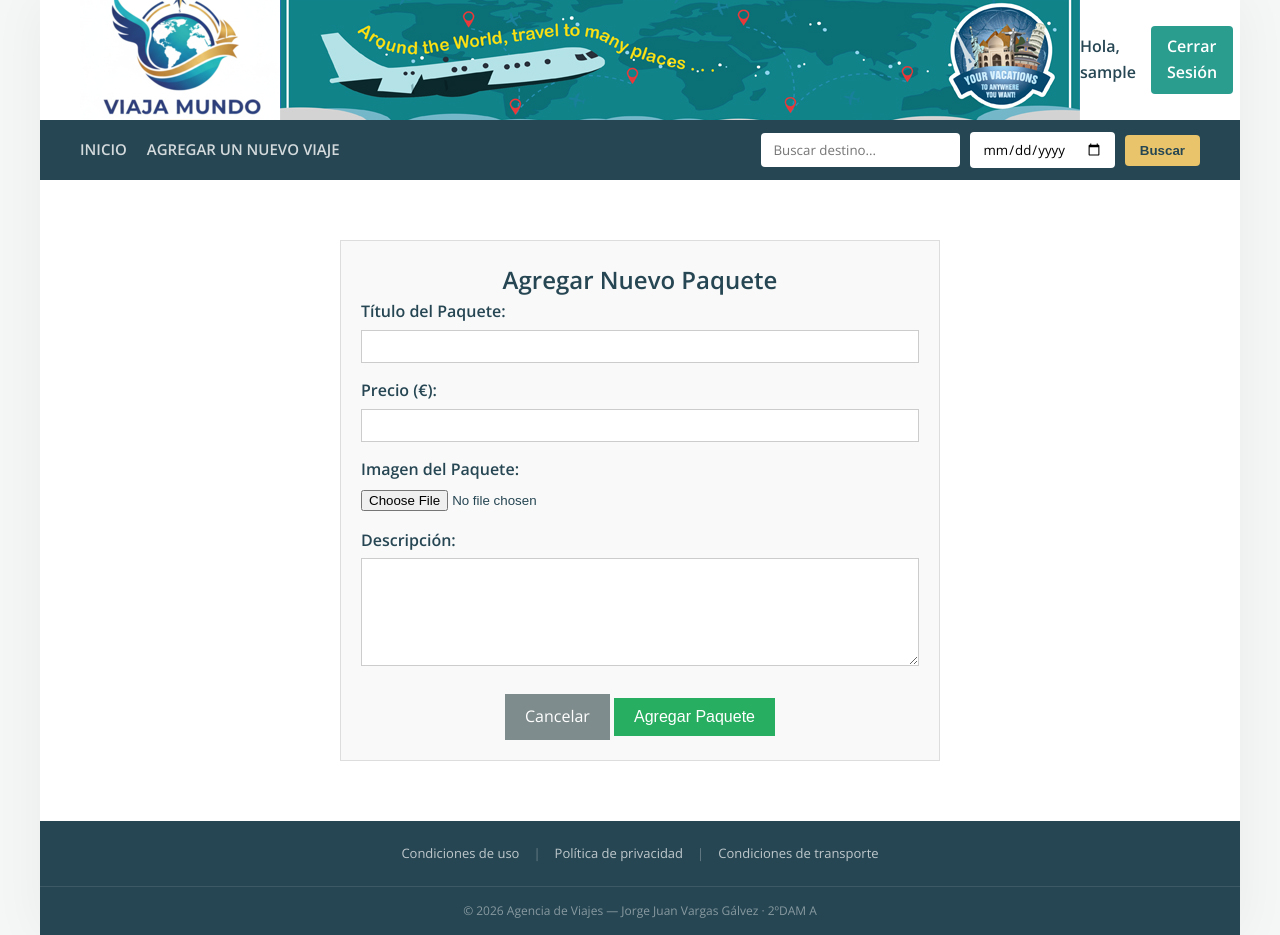
After one commit to DEV-JJVG/DAM-2026-TravelAgency-Vargas, a PHP site: page /agregar_paquete.php in a window 1280 px wide. The commit adds this page. Run offline with PHP 8.4, Linux system fonts and the light colour scheme; the visitor is signed in with stand-in values (Sample User, id 1).

Commit message:
Corrección leve de los nombres de variables y creación del botón para crear nuevos viajes

```diff
--- /dev/null
+++ b/app/agregar_paquete.php
@@ -0,0 +1,144 @@
+<?php
+session_start();
+require_once "vistas/db.php";
+
+// Verifico si el usuario es administrador
+if (!isset($_SESSION['role']) || $_SESSION['role'] !== 'admin') {
+    // Si no es admin, redirijo al inicio
+    header("Location: index.php");
+    exit();
+}
+
+// Proceso el formulario al guardar
+if (isset($_POST['insert_package'])) {
+
+    $title = $_POST['title'];
+    $price = $_POST['price'];
+    $desc = $_POST['desc'];
+
+    // Compruebo si se ha seleccionado una nueva imagen en el formulario
+    $image_name = $_FILES['new_image']['name'];
+
+    if ($image_name != "") {
+        // Si se subió una nueva, la muevo a la carpeta de destino y guardo su nombre
+        $image_temp = $_FILES['new_image']['tmp_name'];
+        move_uploaded_file($image_temp, "assets/imagenes/packages/$image_name");
+        $final_image = $image_name;
+    } else {
+        // Si no subí nada, asigno una cadena vacía o imagen por defecto
+        $final_image = "default.png";
+    }
+
+    // Por último inserto en la base de datos con los datos del formulario, encadenando prepare y execute
+    $result = $conexion->prepare("INSERT INTO packages (package_title, package_price, package_desc, package_image) VALUES (?, ?, ?, ?)")->execute([$title, $price, $desc, $final_image]);
+
+    if ($result) {
+        echo "<script>alert('¡Paquete agregado con éxito!'); window.location.href='index.php';</script>";
+    } else {
+        echo "<script>alert('Error al agregar el paquete.');</script>";
+    }
+}
+?>
+
+<!DOCTYPE html>
+<html lang="es">
+
+<head>
+    <meta charset="UTF-8">
+    <title>Agregar Paquete</title>
+    <link rel="stylesheet" href="assets/styles/style.css">
+    <style>
+        /*Estilado para el formulario básico*/
+        .form-contenedor {
+            max-width: 600px;
+            margin: 20px auto;
+            padding: 20px;
+            background: #f9f9f9;
+            border: 1px solid #ddd;
+        }
+
+        .agrupado-form {
+            margin-bottom: 15px;
+        }
+
+        label {
+            display: block;
+            font-weight: bold;
+            margin-bottom: 5px;
+        }
+
+        input[type="text"],
+        textarea {
+            width: 100%;
+            padding: 8px;
+            border: 1px solid #ccc;
+        }
+
+        .btn-guardar {
+            background-color: #27ae60;
+            color: white;
+            padding: 10px 20px;
+            border: none;
+            cursor: pointer;
+            font-size: 16px;
+        }
+
+        .btn-cancelar {
+            background-color: #7f8c8d;
+            color: white;
+            padding: 10px 20px;
+            text-decoration: none;
+            display: inline-block;
+        }
+    </style>
+</head>
+
+<body>
+    <div class="main_wrapper">
+        <?php include 'vistas/header.php'; ?>
+        <?php include 'vistas/navbar.php'; ?>
+
+        <div class="content_wrapper">
+            <div id="content_area">
+
+                <div class="form-contenedor">
+                    <h2 style="text-align: center;">Agregar Nuevo Paquete</h2>
+
+                    <form action="" method="post" enctype="multipart/form-data">
+
+                        <div class="agrupado-form">
+                            <label>Título del Paquete:</label>
+                            <input type="text" name="title" required>
+                        </div>
+
+                        <div class="agrupado-form">
+                            <label>Precio (€):</label>
+                            <input type="text" name="price" required>
+                        </div>
+
+                        <div class="agrupado-form">
+                            <label>Imagen del Paquete:</label>
+                            <input type="file" name="new_image" required>
+                        </div>
+
+                        <div class="agrupado-form">
+                            <label>Descripción:</label>
+                            <textarea name="desc" rows="6" required></textarea>
+                        </div>
+
+                        <div style="text-align: center; margin-top: 20px;">
+                            <a href="index.php" class="btn-cancelar">Cancelar</a>
+                            <button type="submit" name="insert_package" class="btn-guardar">Agregar Paquete</button>
+                        </div>
+
+                    </form>
+                </div>
+
+            </div>
+        </div>
+
+        <?php include "vistas/footer.php"; ?>
+    </div>
+</body>
+
+</html>
--- a/app/login.php
+++ b/app/login.php
@@ -5,15 +5,17 @@ include("functions/functions.php");
 
 $mensaje = "";
 
+// Verifico que no haya alguien logueado antes de iniciar sesión
 if (isset($_SESSION['user_id'])) {
     header("Location: index.php");
     exit();
 }
 
+// Proceso el formulario de inicio de sesión
 if ($_SERVER['REQUEST_METHOD'] === 'POST') {
     $nombreUsuario = trim($_POST['username'] ?? '');
     $contraseña = $_POST['password'] ?? '';
-
+    $nombreSaldo = trim($_POST[''] ?? '');
     if (empty($nombreUsuario) || empty($contraseña)) {
         $mensaje = "<p class='error_msg'>Por favor, completa todos los campos.</p>";
     } else {
@@ -56,7 +58,7 @@ if ($_SERVER['REQUEST_METHOD'] === 'POST') {
             <div id="content_area" style="width: 100%; display: flex; justify-content: center;">
                 <div class="auth_form_container">
                     <h2>Iniciar Sesión</h2>
-                    <?php echo $message; ?>
+                    <?php echo $mensaje; ?>
                     <form method="POST" action="login.php" class="auth_form">
                         <div class="form_group">
                             <label for="username">Usuario o Email</label>
--- a/app/vistas/navbar.php
+++ b/app/vistas/navbar.php
@@ -1,6 +1,9 @@
 <div class="menubar">
     <ul id="menu">
         <li><a href="index.php">Inicio</a></li>
+        <?php if (isset($_SESSION['role']) && $_SESSION['role'] === 'admin'): ?>
+            <li><a href="agregar_paquete.php">Agregar un nuevo viaje</a></li>
+        <?php endif; ?>
     </ul>
 
     <form method="get" action="index.php" id="search_form">
```
Also changed, not shown: app/borrar_paquete.php (+4 -4 lines), app/register.php (+5 -3 lines).
